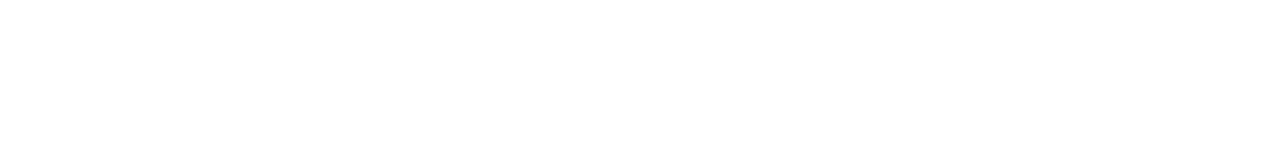
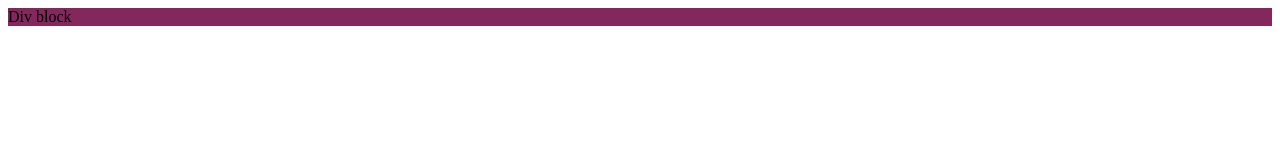
Before and after one commit to un-named-me/pages, a plain HTML site: page index.html in a window 1280 px wide. Drawn offline with Linux system fonts and the light colour scheme.

Commit message:
transparent

```diff
--- a/index.html
+++ b/index.html
@@ -1,6 +1,26 @@
-
 <!DOCTYPE html>
 <html lang="en">
-<body>
+
+<head>
+    <style type='text/css'>
+        body {
+            background-color: transparent;
+        }
+
+        div {
+            background-color: rgb(131, 39, 93);
+        }
+
+        p {
+            background-color: yellow;
+        }
+    </style>
+</head>
+
+<body style="background-color: transparent;">
+    <div item-width="200" , item-height="200">
+        Div block
+    </div>
 </body>
+
 </html>
```
